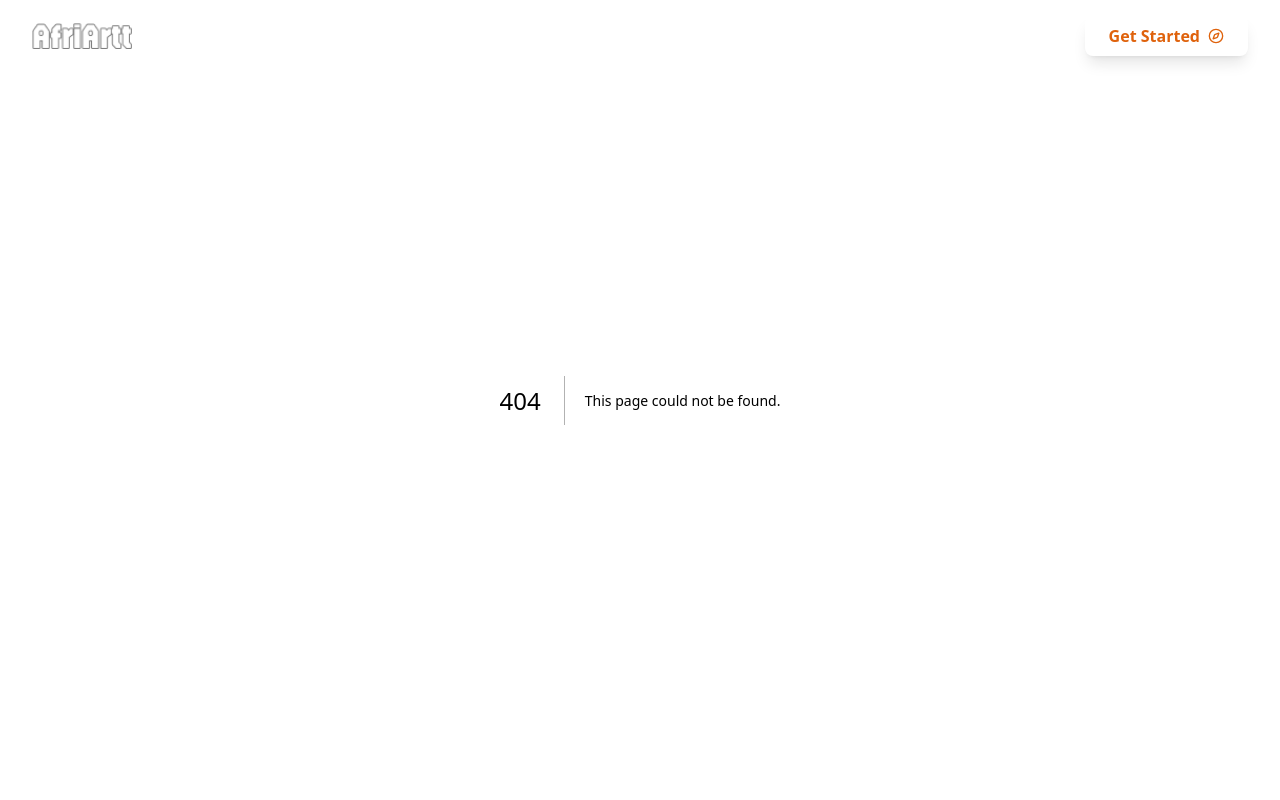
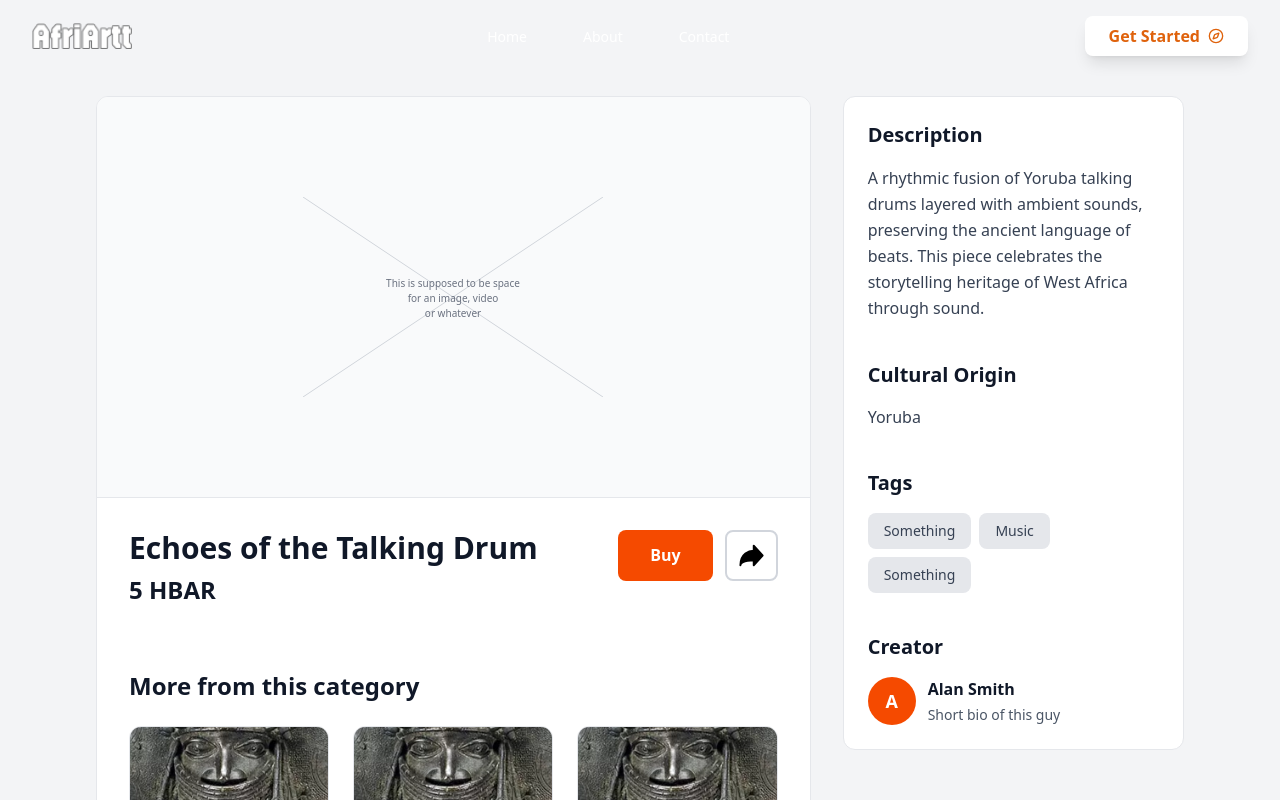
Before and after one commit to abrahamebij/afriartt, a Next.js app: page /art/1 in a window 1280 px wide. Before the commit this address had no page. Shown: the top 800 px of the page. Built offline with nearby package versions, Linux system fonts and the light colour scheme.

Commit message:
added art detail page ui

```diff
--- /dev/null
+++ b/src/app/art/[id]/page.tsx
@@ -0,0 +1,244 @@
+
+"use client"
+import { Share2 } from "lucide-react";
+import { Artwork } from "../../../../types/artwork";
+import Image from "next/image";
+import { ArtworkGrid } from "@/components/explore/ArtworkGrid";
+
+export default function ArtDetailPage() {
+  const artwork = {
+    title: "Echoes of the Talking Drum",
+    price: "5 HBAR",
+    description:
+      "A rhythmic fusion of Yoruba talking drums layered with ambient sounds, preserving the ancient language of beats. This piece celebrates the storytelling heritage of West Africa through sound.",
+    culturalOrigin: "Yoruba",
+    tags: ["Something", "Music", "Something"],
+    artist: "Alan Smith",
+    artistBio: "Short bio of this guy",
+    image:
+      "https://images.unsplash.com/photo-1582555172866-f73bb12a2ab3?w=800&h=600&fit=crop",
+  };
+
+  const  { title, price, description, culturalOrigin, tags, artist, artistBio, image} = artwork
+
+  const relatedArtworks = Array(3)
+    .fill(null)
+    .map((_, i) => ({
+      id: i,
+      title: "Oba Of Benin",
+      artist: "Alan Smith",
+      price: "5 HBAR",
+      image: "/images/arts/benin.png",
+    }));
+
+  const handleBuy = () => {
+    console.log("=== PURCHASE INITIATED ===");
+    console.log("Artwork:", artwork.title);
+    console.log("Price:", artwork.price);
+    console.log("Artist:", artwork.artist);
+    console.log("========================");
+  };
+
+  const handleShare = () => {
+    console.log("Share artwork:", title);
+  };
+
+  return (
+    <div className="min-h-screen bg-gray-100 py-24">
+      <div className="max-w-6xl mx-auto px-4 sm:px-6 lg:px-8">
+        <div className="grid lg:grid-cols-3 gap-8">
+          {/* Main Content - Left Side */}
+          <div className="lg:col-span-2 space-y-8">
+            {/* Media and Title Card */}
+            <div className="bg-white rounded-xl border border-gray-200 overflow-hidden">
+              {/* Media Placeholder */}
+              <div className="aspect-video bg-gray-50 flex items-center justify-center border-b border-gray-200">
+                <div className="text-center p-12">
+                  <svg
+                    viewBox="0 0 600 400"
+                    className="w-full h-full max-w-2xl mx-auto"
+                  >
+                    <line
+                      x1="0"
+                      y1="0"
+                      x2="600"
+                      y2="400"
+                      stroke="#d1d5db"
+                      strokeWidth="2"
+                    />
+                    <line
+                      x1="600"
+                      y1="0"
+                      x2="0"
+                      y2="400"
+                      stroke="#d1d5db"
+                      strokeWidth="2"
+                    />
+                    <text
+                      x="300"
+                      y="180"
+                      textAnchor="middle"
+                      fill="#6b7280"
+                      fontSize="20"
+                      fontWeight="500"
+                    >
+                      This is supposed to be space
+                    </text>
+                    <text
+                      x="300"
+                      y="210"
+                      textAnchor="middle"
+                      fill="#6b7280"
+                      fontSize="20"
+                      fontWeight="500"
+                    >
+                      for an image, video
+                    </text>
+                    <text
+                      x="300"
+                      y="240"
+                      textAnchor="middle"
+                      fill="#6b7280"
+                      fontSize="20"
+                      fontWeight="500"
+                    >
+                      or whatever
+                    </text>
+                  </svg>
+                </div>
+              </div>
+
+              {/* Title and Actions */}
+              <div className="p-6 sm:p-8">
+                <div className="flex flex-col sm:flex-row sm:items-start sm:justify-between gap-4">
+                  <div className="flex-1">
+                    <h1 className="text-2xl sm:text-3xl font-bold text-gray-900 mb-2">
+                      {title}
+                    </h1>
+                    <p className="text-xl sm:text-2xl font-bold text-gray-900">
+                      {price}
+                    </p>
+                  </div>
+                  <div className="flex gap-3">
+                    <button
+                      onClick={handleBuy}
+                      className="bg-orange-600 hover:bg-orange-700 text-white font-semibold px-8 py-3 rounded-lg transition-colors"
+                    >
+                      Buy
+                    </button>
+                    <button
+                      onClick={handleShare}
+                      className="border-2 border-gray-300 hover:border-gray-400 p-3 rounded-lg transition-colors"
+                    >
+                      <Image
+                        src="/images/share.svg"
+                        width={25}
+                        height={25}
+                        alt="share"
+                      />
+                    </button>
+                  </div>
+                </div>
+              </div>
+
+              {/* Related Artworks */}
+              <div className="p-6 sm:p-8">
+                <h2 className="text-xl sm:text-2xl font-bold text-gray-900 mb-6">
+                  More from this category
+                </h2>
+                <ArtworkGrid type="related" artworks={relatedArtworks} />
+              </div>
+            </div>
+          </div>
+
+          {/* Sidebar - Right Side */}
+          <div className="space-y-6">
+            {/* Description */}
+            <div className="bg-white rounded-xl border border-gray-200 p-6">
+              <h2 className="text-xl font-bold text-gray-900 mb-4">
+                Description
+              </h2>
+              <p className="text-gray-700 leading-relaxed">{description}</p>
+
+              <div className="mt-10">
+                <h2 className="text-xl font-bold text-gray-900 mb-4">
+                  Cultural Origin
+                </h2>
+                <p className="text-gray-700">{culturalOrigin}</p>
+              </div>
+
+              <div className="mt-10">
+                <h2 className="text-xl font-bold text-gray-900 mb-4">Tags</h2>
+                <div className="flex flex-wrap gap-2">
+                  {tags.map((tag, i) => (
+                    <span
+                      key={i}
+                      className="px-4 py-2 bg-gray-200 text-gray-700 rounded-lg text-sm font-medium"
+                    >
+                      {tag}
+                    </span>
+                  ))}
+                </div>
+              </div>
+
+              <div className="mt-10">
+                <h2 className="text-xl font-bold text-gray-900 mb-4">
+                  Creator
+                </h2>
+                <div className="flex items-start gap-3">
+                  <div className="w-12 h-12 rounded-full bg-orange-600 flex items-center justify-center text-white font-bold text-lg flex-shrink-0">
+                    {artist.charAt(0)}
+                  </div>
+                  <div>
+                    <h3 className="font-semibold text-gray-900">{artist}</h3>
+                    <p className="text-sm text-gray-600 mt-1">{artistBio}</p>
+                  </div>
+                </div>
+              </div>
+            </div>
+          </div>
+        </div>
+      </div>
+    </div>
+  );
+}
+
+function RelatedArtworkCard({ title, artist, price, image}: Artwork) {
+  const handleViewDetails = () => {
+    console.log("View details for:", title);
+  };
+
+  return (
+    <div className="bg-white border border-gray-200 rounded-xl overflow-hidden hover:shadow-lg transition-shadow">
+      <div className="aspect-square bg-gray-100">
+        <img
+          src={image}
+          alt={title}
+          className="w-full h-full object-cover hover:scale-105 transition-transform duration-300"
+        />
+      </div>
+      <div className="p-4">
+        <div className="flex items-start justify-between mb-2">
+          <h3 className="font-semibold text-gray-900 text-sm">
+            {title}
+          </h3>
+          <span className="text-xs font-medium text-orange-600 bg-orange-50 px-2 py-1 rounded whitespace-nowrap">
+            {price}
+          </span>
+        </div>
+        <div className="flex items-center gap-2 mb-3">
+          <div className="w-5 h-5 rounded-full bg-orange-600 flex items-center justify-center text-white text-xs font-semibold">
+            {artist.charAt(0)}
+          </div>
+          <span className="text-xs text-gray-600">{artist}</span>
+        </div>
+        <button
+          onClick={handleViewDetails}
+          className="w-full bg-white border-2 border-orange-600 text-orange-600 font-semibold py-2 rounded-lg hover:bg-orange-600 hover:text-white transition-colors text-sm"
+        >
+          View Details 👁️
+        </button>
+      </div>
+    </div>
+  );
+}
--- a/src/components/explore/ArtworkGrid.tsx
+++ b/src/components/explore/ArtworkGrid.tsx
@@ -5,15 +5,17 @@ import { ArtworkCard } from "./ArtworkCard";
 import { Artwork } from "../../../types/artwork";
 
 interface ArtworkGridProps {
+  type?: string,
   artworks: Artwork[];
 }
 
 export function ArtworkGrid({
+  type,
   artworks,
 }: ArtworkGridProps): React.ReactElement {
   return (
     <div className="flex-1">
-      <div className="grid grid-cols-1 sm:grid-cols-2 lg:grid-cols-3 xl:grid-cols-4 gap-6">
+      <div className={`grid grid-cols-1 sm:grid-cols-2 lg:grid-cols-3 gap-6 ${ type !== "related" && "xl:grid-cols-4" }`}>
         {artworks.map((artwork: Artwork, index: number) => (
           <ArtworkCard key={index} artwork={artwork} />
         ))}
--- a/types/artwork.ts
+++ b/types/artwork.ts
@@ -1,6 +1,7 @@
 export type Category = { id: string; label: string };
 export type OwnershipOption = { id: string; label: string };
 export type Artwork = {
+  id: number | string;
   title: string;
   artist: string;
   price: string;
```
Also changed, not shown: public/images/share.svg (added).
